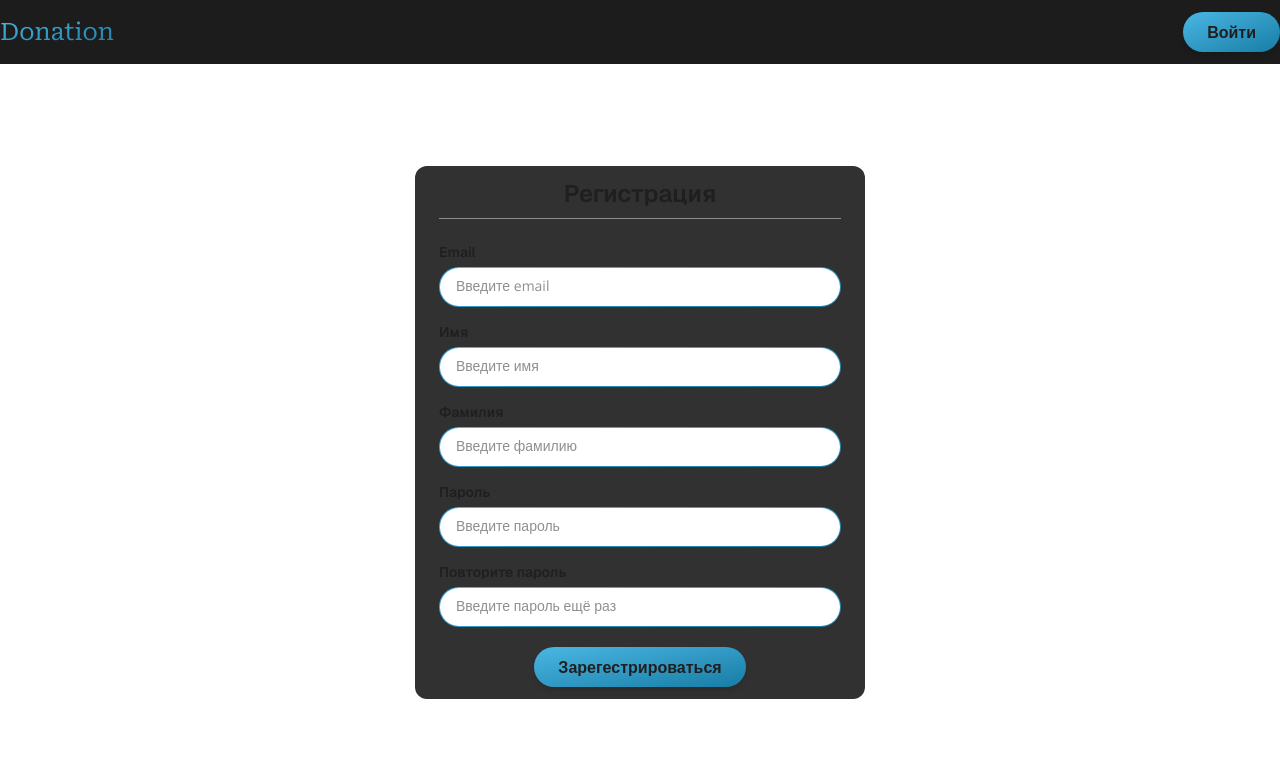
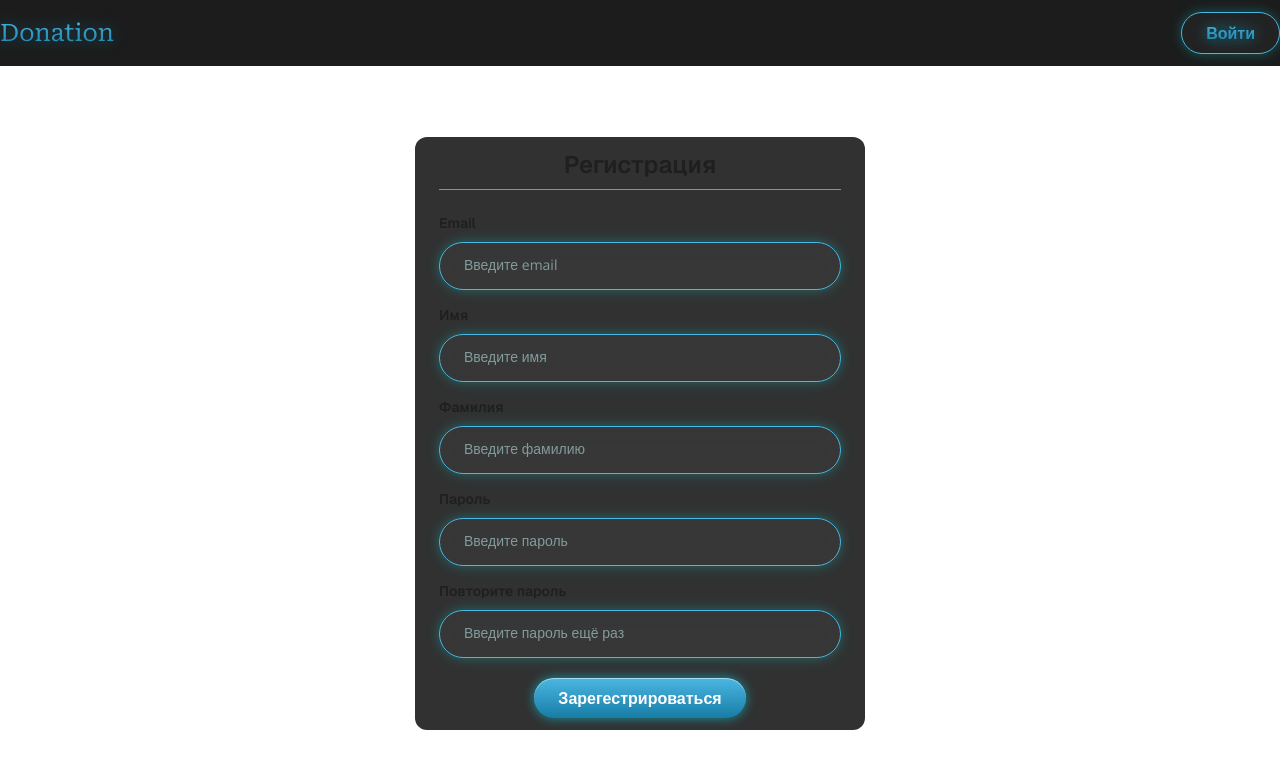
Before and after one commit to Kurbre/donation-client, a Next.js app: page /auth/register in a window 1280 px wide. Shown: the top 768 px of the page. Built offline with nearby package versions, Linux system fonts and the light colour scheme; no server answers.

Commit message:
Added neon from text,button,input

```diff
--- a/src/app/assets/globals.css
+++ b/src/app/assets/globals.css
@@ -15,6 +15,7 @@
 	--color-foremain: var(--foremain);
 	--color-foreground-dark: var(--foreground-dark);
 	--color-silver: #8e8e8e;
+
 	--font-sans: var(--font-geist-sans);
 	--font-mono: var(--font-geist-mono);
 	--font-roboto: var(--font-roboto-serif);
@@ -47,14 +48,55 @@ body > main {
 	@apply max-w-325 mt-0 mx-auto;
 }
 
-.gradient {
-	@apply bg-linear-to-br from-main to-foremain;
-}
-
-.text-gradient {
-	@apply bg-linear-to-br from-main to-foremain text-transparent bg-clip-text;
-}
-
 .card {
 	@apply bg-foreground-dark px-3 py-2 rounded-md;
 }
+
+.neon-gradient {
+	@apply bg-linear-to-b from-main to-foremain text-white border-none relative transition-all duration-300;
+
+	box-shadow:
+		inset 0 1px 0 0 rgba(255, 255, 255, 0.5),
+		0 0 10px rgba(0, 230, 255, 0.4),
+		0 0 15px rgba(0, 230, 255, 0.2);
+}
+
+.text-neon-gradient {
+	@apply bg-linear-to-b from-main to-foremain bg-clip-text text-transparent inline-block;
+	filter: drop-shadow(0 0 8px rgba(0, 210, 255, 0.3));
+}
+
+.neon-gradient:hover:not(:disabled) {
+	box-shadow:
+		inset 0 1px 0 0 rgba(255, 255, 255, 0.7),
+		0 0 15px rgba(0, 230, 255, 0.6),
+		0 0 25px rgba(0, 230, 255, 0.3);
+	filter: brightness(1.1);
+}
+
+.neon-gradient:active:not(:disabled) {
+	@apply scale-98;
+}
+
+.neon-outline {
+	@apply bg-[rgba(255,255,255,0.03)] text-[#ccffff] border border-main transition-all duration-300 ease-out relative overflow-hidden;
+
+	backdrop-filter: blur(8px);
+	-webkit-backdrop-filter: blur(8px);
+
+	box-shadow:
+		0 0 10px rgba(0, 255, 255, 0.2),
+		0 0 20px rgba(0, 255, 255, 0.1);
+}
+
+.neon-outline:hover:not(:disabled),
+input.neon-outline:focus {
+	@apply bg-[rgba(0,255,255,0.07)] border-[rgba(0,255,255,0.8)] text-white;
+	box-shadow:
+		0 0 15px rgba(0, 255, 255, 0.4),
+		0 0 30px rgba(0, 255, 255, 0.2);
+}
+
+.neon-outline:active:not(:disabled) {
+	@apply scale-98;
+}
--- a/src/shared/ui/button/model/types.ts
+++ b/src/shared/ui/button/model/types.ts
@@ -3,4 +3,6 @@ import { ButtonHTMLAttributes, DetailedHTMLProps } from 'react'
 export type ButtonProps = DetailedHTMLProps<
 	ButtonHTMLAttributes<HTMLButtonElement>,
 	HTMLButtonElement
->
+> & {
+	styledBorder?: boolean
+}
--- a/src/shared/ui/button/ui/Button.tsx
+++ b/src/shared/ui/button/ui/Button.tsx
@@ -3,17 +3,20 @@ import { type ButtonProps } from '../model/types'
 import cn from 'classnames'
 
 const Button = forwardRef<HTMLButtonElement, ButtonProps>(
-	({ children, className, ...props }, ref) => {
+	({ children, className, styledBorder, ...props }, ref) => {
 		return (
 			<button
 				ref={ref}
 				className={cn(
-					'gradient transition-transform duration-200 hover:scale-105 px-6 py-2 rounded-full cursor-pointer font-semibold shadow-md disabled:opacity-70 disabled:hover:scale-100 disabled:cursor-not-allowed',
+					'transition-transform duration-200 hover:scale-105 px-6 py-2 rounded-full cursor-pointer font-semibold disabled:opacity-70 disabled:hover:scale-100 disabled:cursor-not-allowed',
+					styledBorder ? 'neon-outline' : 'neon-gradient',
 					className
 				)}
 				{...props}
 			>
-				{children}
+				<span className={cn(styledBorder && 'text-neon-gradient')}>
+					{children}
+				</span>
 			</button>
 		)
 	}
--- a/src/shared/ui/input/ui/Input.tsx
+++ b/src/shared/ui/input/ui/Input.tsx
@@ -14,23 +14,16 @@ const InputComponent = forwardRef<HTMLInputElement, Input>(
 						{label}
 					</label>
 				)}
-				<div
-					className={cn(
-						'p-px rounded-full w-full mt-1',
-						error ? 'bg-red-500' : 'gradient'
-					)}
-				>
 				<input
 					id={id}
 					type={type}
 					ref={ref}
 					{...props}
 					className={cn(
-							'bg-white dark:bg-foreground-dark rounded-full outline-none px-4 pt-2 pb-2.5 w-full text-sm',
+						'bg-white neon-outline mt-2 dark:bg-foreground-dark rounded-full outline-none px-6 pt-3 pb-3.5 w-full text-sm focus:scale-103',
 						className
 					)}
 				/>
-				</div>
 				{error && <span className='text-xs text-red-500'>{error}</span>}
 			</div>
 		)
--- a/src/widgets/header/ui/Header.tsx
+++ b/src/widgets/header/ui/Header.tsx
@@ -11,13 +11,18 @@ export default async function Header() {
 	return (
 		<header className='bg-[#1c1c1c]'>
 			<div className='container flex justify-between items-center py-3'>
-				<Link href='/' className='text-gradient w-fit text-2xl font-roboto'>
+				<Link
+					href='/'
+					className='text-neon-gradient w-fit text-2xl font-roboto'
+				>
 					Donation
 				</Link>
 				<div className='flex items-center gap-5'>
 					{!isAuth ? (
 						<Link href='/auth/login'>
-							<Button>Войти</Button>
+							<Button styledBorder>
+								<span className='text-neon-gradient'>Войти</span>
+							</Button>
 						</Link>
 					) : (
 						<LogoutButton />
```
Lines whose indentation alone changed are shown as unchanged.
